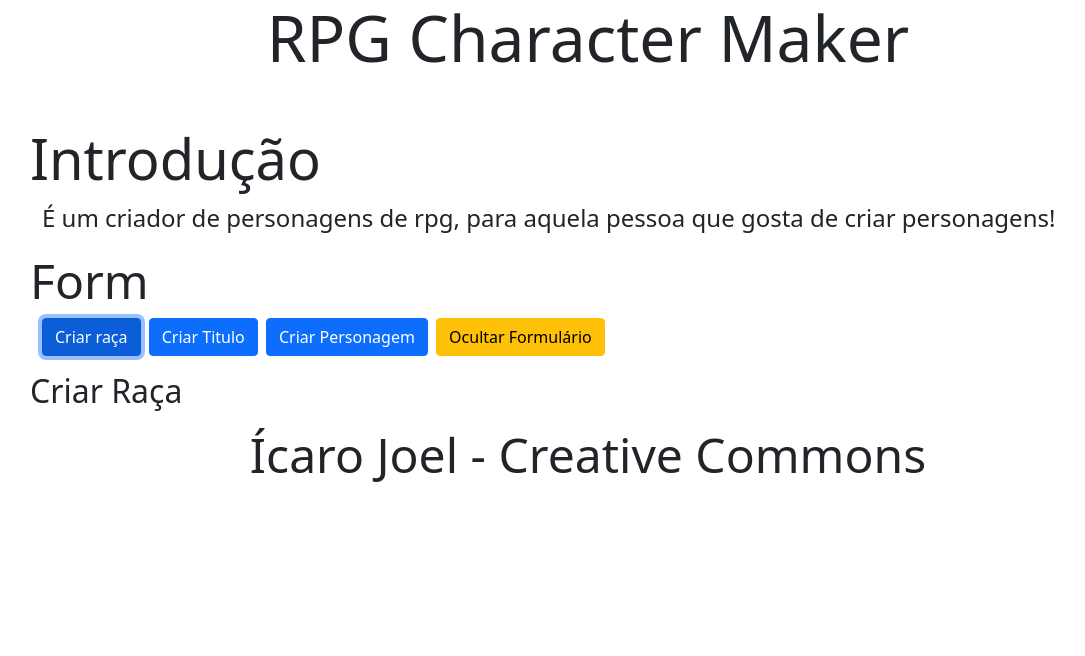
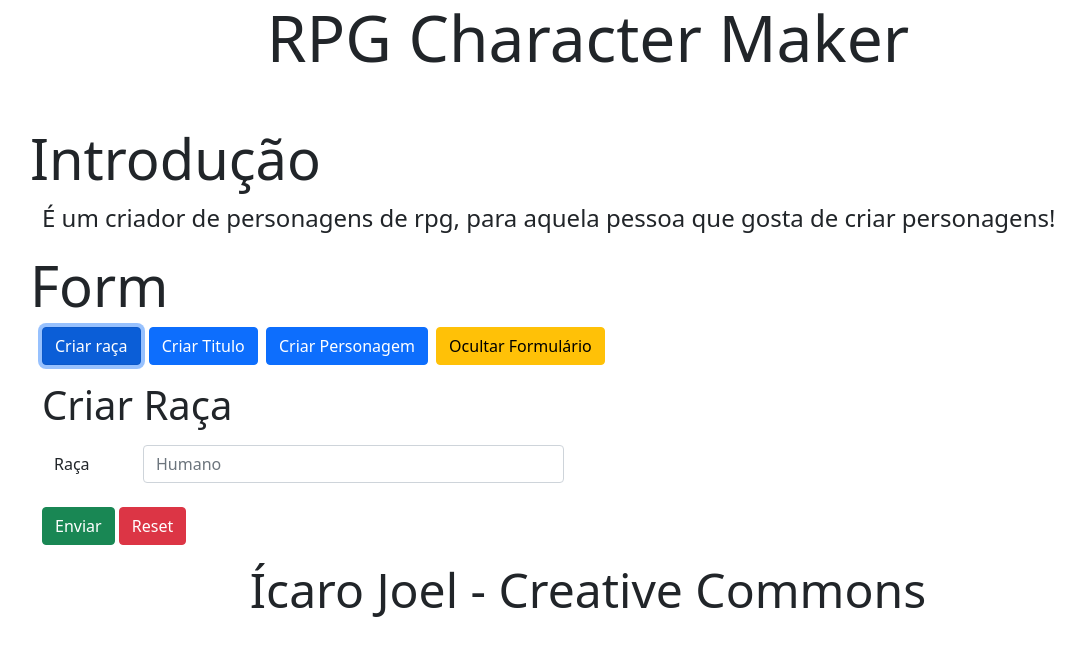
Before and after one commit to IcaroMouraDEV/rpg-character-maker, a plain HTML site: page index.html in a window 1280 px wide. Both pictures are taken after a click on the button "Criar raça". Shown: the whole page, without its empty margins (52-1137 px from the left). Drawn offline with nearby package versions, Linux system fonts and the light colour scheme.

Commit message:
concluindo o form create-race

```diff
--- a/index.html
+++ b/index.html
@@ -22,7 +22,7 @@
             <p class="fs-4">É um criador de personagens de rpg, para aquela pessoa que gosta de criar personagens!</p>
         </div>
         <div id="create-form">
-            <h3 class="display-5">Form</h3>
+            <h3 class="display-4">Form</h3>
             <div class="buttons-shown container mb-3">
                 <button class="btn btn-primary me-1" id="shown-race">Criar raça</button>
                 <button class="btn btn-primary me-1" id="shown-title">Criar Titulo</button>
@@ -30,14 +30,26 @@
                 <button class="btn btn-warning" id="occult">Ocultar Formulário</button>
             </div>
 
-            <form action="" class="form shown">
-                <h2>Criar Raça</h2>
+            <form action="" class="shown">
+                <div class="container mb-3">
+                    <h2 class="display-6">Criar Raça</h2>
+                </div>
+                <div class="container mb-4 row">
+                    <label for="create-race" class="col-sm-1 col-form-label">Raça</label>
+                    <div class="col-sm-5">
+                        <input type="text" class="form-control" id="create-race" class="form-input" placeholder="Humano" required>
+                    </div>
+                </div>
+                <div class="container mb-3">
+                    <button class="btn btn-success" type="submit">Enviar</button>
+                    <button type="reset" class="btn btn-danger">Reset</button>
+                </div>
             </form>
             <form action="" class="shown">
-                <h2>Criar Titulo</h2>
+                <h2 class="display-6">Criar Titulo</h2>
             </form>
             <form action="" class="shown">
-                <h2>Criar Personagem</h2>
+                <h2 class="display-6">Criar Personagem</h2>
             </form>
         </div>
     </main>
```
